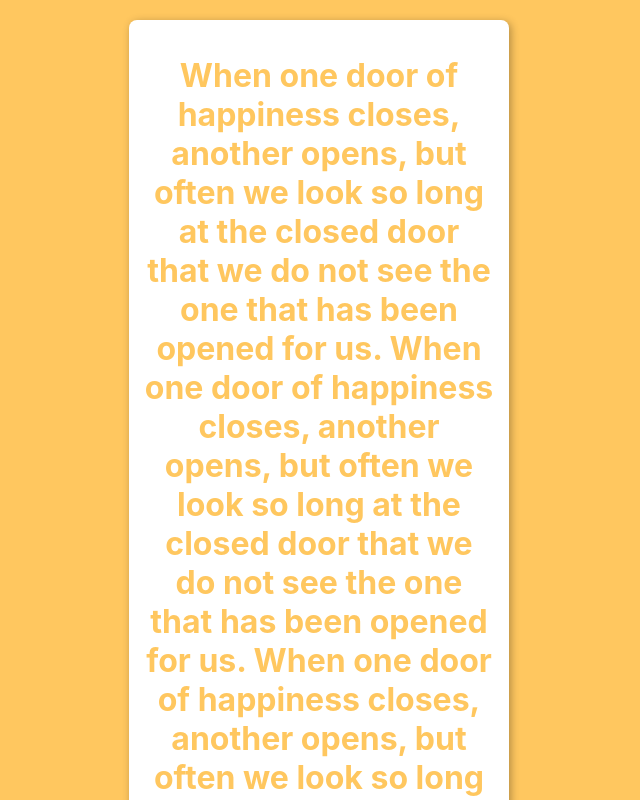
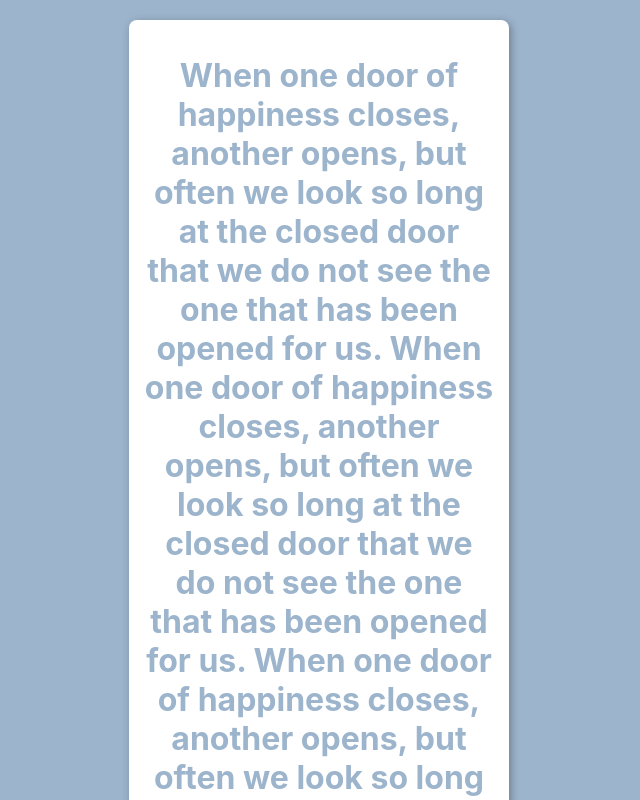
Before and after one commit to juancarlosj01/Quotes, a React (Create React App) app: page / in a window 1280 px wide. Shown: the top 800 px of the page, without its empty margins (321-961 px from the left). Built offline with nearby package versions, Linux system fonts and the light colour scheme.

Commit message:
Update App.js

```diff
--- a/src/App.js
+++ b/src/App.js
@@ -3,12 +3,11 @@ import "./styles.css";
 import { useState } from "react";
 
 const colors = [
-  "#845EC2",
-  "#D65DB1",
-  "#FF6F91",
-  "#FF9671",
-  "#FFC75F",
-  "#F9F871"
+
+  "#F2D7D9",
+  "#D3CEDF",
+  "#9CB4CC",
+  "#748DA6"
 ];
 
 function App() {
```
